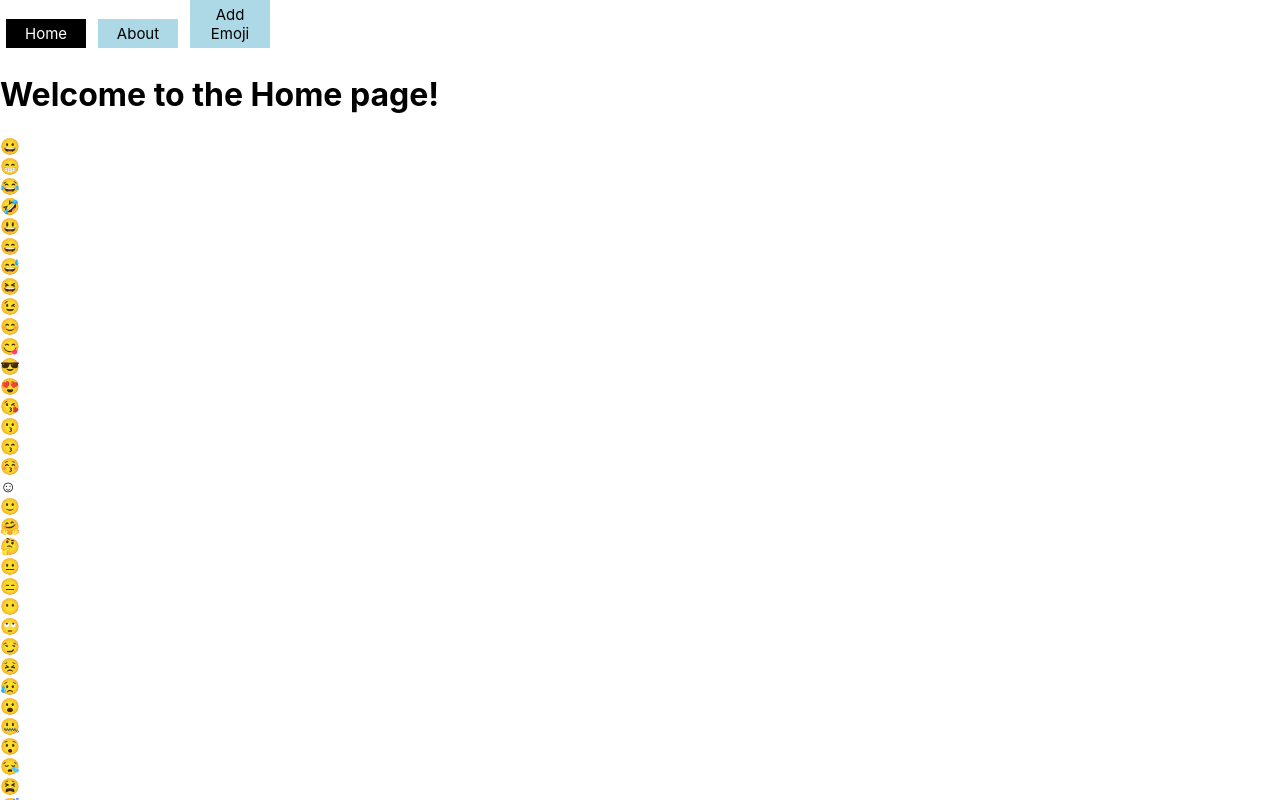
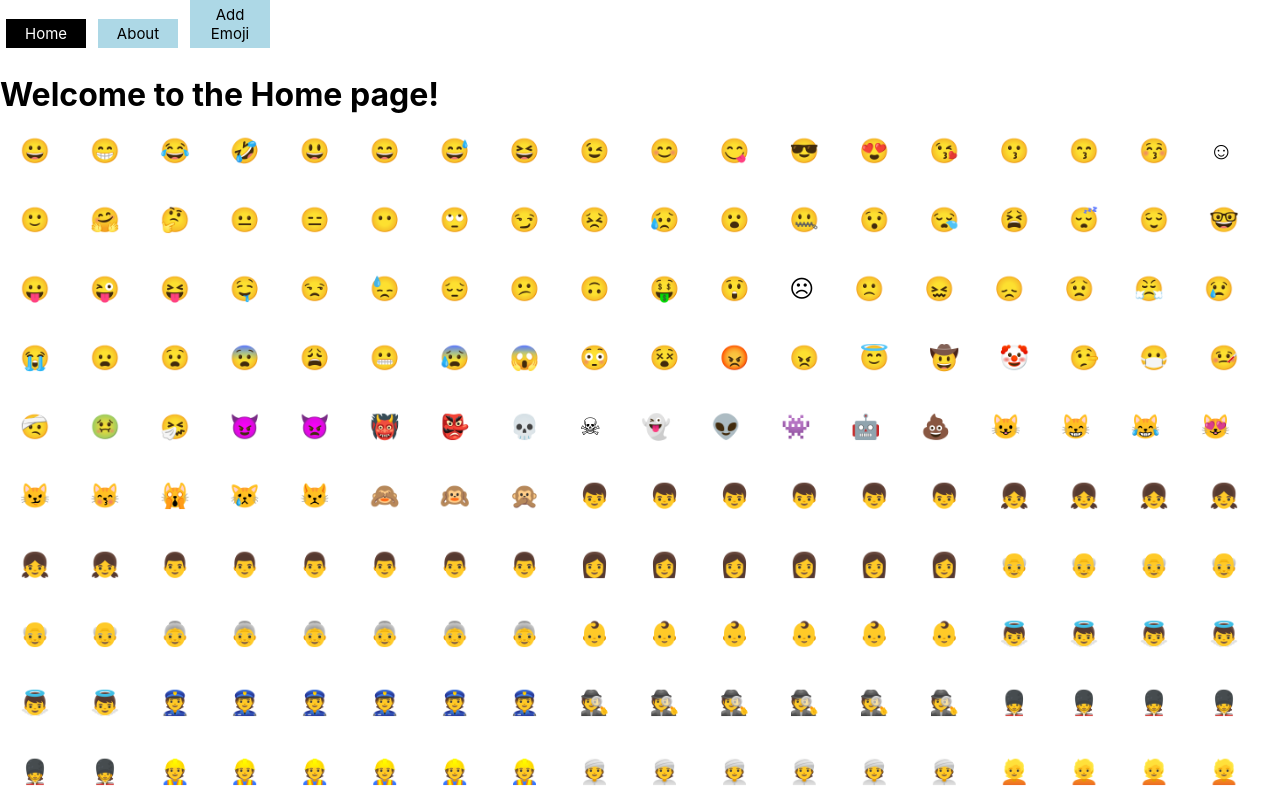
Before and after one commit to connordbrown/phase-2-project, a React (Create React App) app: page / in a window 1280 px wide. Shown: the top 800 px of the page. Built offline with nearby package versions, Linux system fonts and the light colour scheme; data requests are answered from the project's data file.

Commit message:
add styling for EmojiCollection

```diff
--- a/src/components/App.css
+++ b/src/components/App.css
@@ -1,3 +1,11 @@
 .App {
   text-align: center;
 }
+
+.card-group {
+  display: flex;
+  margin: 20px;
+  flex-wrap: wrap;
+  gap: 40px;
+  font-size: x-large;
+}
--- a/src/components/EmojiCollection.js
+++ b/src/components/EmojiCollection.js
@@ -1,5 +1,6 @@
 import React from "react";
 import EmojiCard from "./EmojiCard";
+import "./App.css";
 
 function EmojiCollection({ emojis }) {
   const emojisToDisplay = emojis.map(emoji => {
```
